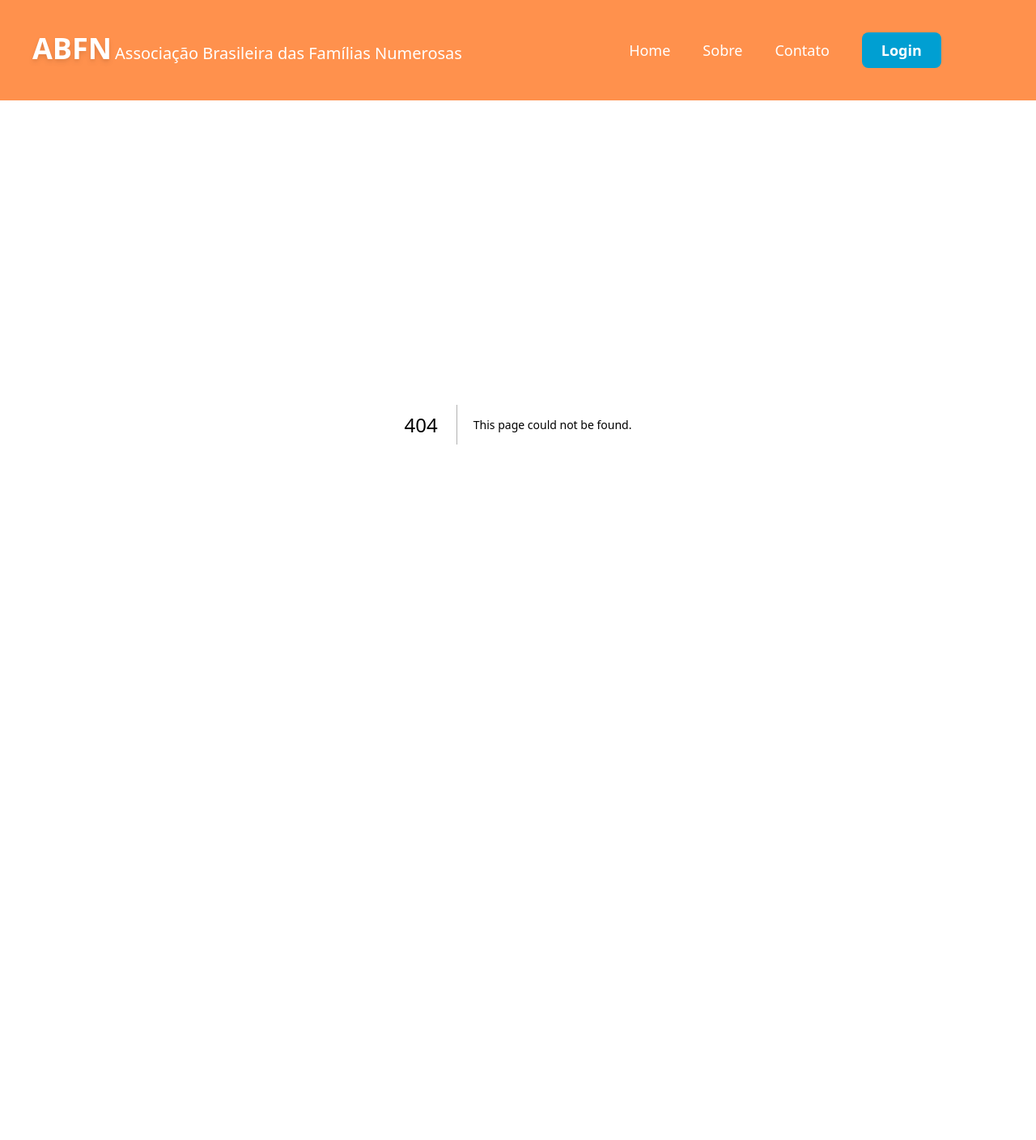
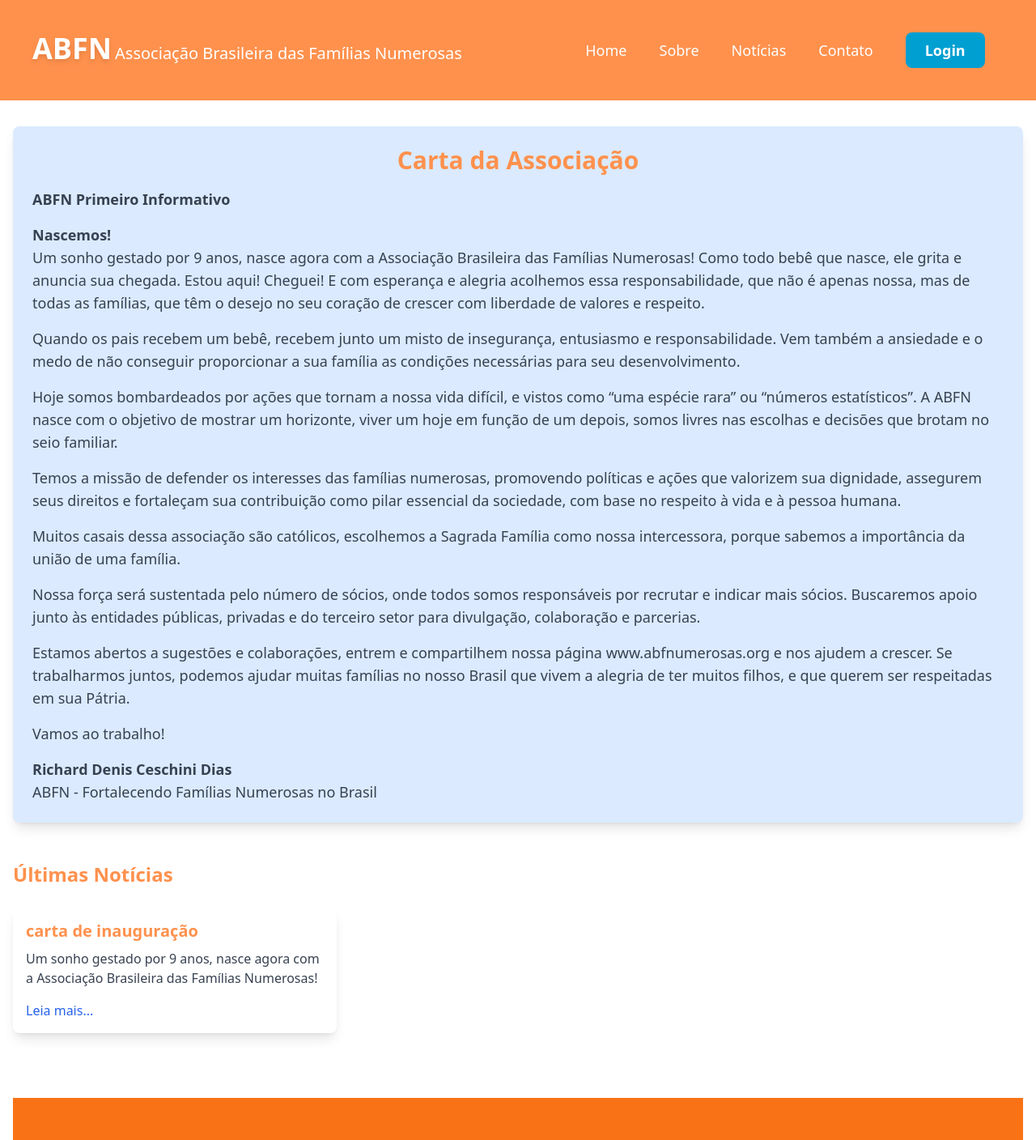
Before and after one commit to GuilhermeSegattoo/ABFN, a Next.js app: page /news in a window 1280 px wide. Before the commit this address had no page. Shown: the top 1408 px of the page at 81% size. Before the commit the page ends 924 px from the top, so only its background shows below. Built offline with nearby package versions, Linux system fonts and the light colour scheme.

Commit message:
ajustes 6

```diff
--- /dev/null
+++ b/src/app/news/page.tsx
@@ -0,0 +1,84 @@
+import React from "react";
+import ContatoFooter from "@/components/organism/ContatoFooter";
+
+const Noticias = () => {
+  return (
+    <div className="container mx-auto px-4 py-8">
+      {/* Carta da Associação */}
+      <section id="noticias" className="bg-blue-100 p-6 rounded-lg shadow-lg mb-12">
+        <h1 className="text-3xl font-bold text-primary text-center mb-4">
+          Carta da Associação
+        </h1>
+        <div className="text-lg text-gray-700">
+          <p>
+            <strong>ABFN Primeiro Informativo</strong>
+          </p>
+          <p className="mt-4">
+            <strong>Nascemos!</strong>
+          </p>
+          <p>
+            Um sonho gestado por 9 anos, nasce agora com a Associação Brasileira das Famílias Numerosas!
+            Como todo bebê que nasce, ele grita e anuncia sua chegada. Estou aqui! Cheguei!
+            E com esperança e alegria acolhemos essa responsabilidade, que não é apenas nossa,
+            mas de todas as famílias, que têm o desejo no seu coração de crescer com liberdade de valores e respeito.
+          </p>
+          <p className="mt-4">
+            Quando os pais recebem um bebê, recebem junto um misto de insegurança, entusiasmo e responsabilidade.
+            Vem também a ansiedade e o medo de não conseguir proporcionar a sua família as condições necessárias para seu desenvolvimento.
+          </p>
+          <p className="mt-4">
+            Hoje somos bombardeados por ações que tornam a nossa vida difícil, e vistos como “uma espécie rara” ou “números estatísticos”.
+            A ABFN nasce com o objetivo de mostrar um horizonte, viver um hoje em função de um depois, somos livres nas escolhas e decisões que brotam no seio familiar.
+          </p>
+          <p className="mt-4">
+            Temos a missão de defender os interesses das famílias numerosas, promovendo políticas e ações que valorizem sua dignidade, assegurem seus direitos e fortaleçam sua contribuição como pilar essencial da sociedade, com base no respeito à vida e à pessoa humana.
+          </p>
+          <p className="mt-4">
+            Muitos casais dessa associação são católicos, escolhemos a Sagrada Família como nossa intercessora, porque sabemos a importância da união de uma família.
+          </p>
+          <p className="mt-4">
+            Nossa força será sustentada pelo número de sócios, onde todos somos responsáveis por recrutar e indicar mais sócios.
+            Buscaremos apoio junto às entidades públicas, privadas e do terceiro setor para divulgação, colaboração e parcerias.
+          </p>
+          <p className="mt-4">
+            Estamos abertos a sugestões e colaborações, entrem e compartilhem nossa página www.abfnumerosas.org e nos ajudem a crescer. Se trabalharmos juntos, podemos ajudar muitas famílias no nosso Brasil que vivem a alegria de ter muitos filhos, e que querem ser respeitadas em sua Pátria.
+          </p>
+          <p className="mt-4">
+            Vamos ao trabalho!
+          </p>
+          <p className="mt-4">
+            <strong>Richard Denis Ceschini Dias</strong><br />
+            ABFN - Fortalecendo Famílias Numerosas no Brasil
+          </p>
+        </div>
+      </section>
+
+      {/* Seção de Notícias */}
+      <section>
+        <h2 className="text-2xl font-bold text-primary mb-6">Últimas Notícias</h2>
+        <div className="grid grid-cols-1 sm:grid-cols-2 lg:grid-cols-3 gap-6">
+          {/* Notícia 1 */}
+          <div className="bg-white p-4 rounded-lg shadow-lg">
+            <h3 className="text-xl font-semibold text-primary mb-2">
+              carta de inauguração
+            </h3>
+            <p className="text-gray-700 mb-4">
+            Um sonho gestado por 9 anos, nasce agora com a Associação Brasileira das Famílias Numerosas!
+            </p>
+            <a
+              href="#"
+              className="text-blue-600 hover:underline"
+            >
+              Leia mais...
+            </a>
+          </div>
+
+        </div>
+      </section>
+
+      <ContatoFooter />
+    </div>
+  );
+};
+
+export default Noticias;
--- a/src/app/page.tsx
+++ b/src/app/page.tsx
@@ -8,15 +8,17 @@ import Vantagens from "@/components/organism/Subscription";
 import ParceirosSection from "@/components/organism/ParceirosSection";
 import ContatoFooter from "@/components/organism/ContatoFooter";
 import ContatoSection from "@/components/organism/ContatoSection";
-import Defendendo from "@/components/organism/Defendendo";
+import {Defendendo, Section} from "@/components/organism/Defendendo";
 
 
 export default function Home() {
   return (
     <main className="">
       <Hero />
+      <Section/>
       <Vantagens />
       <Defendendo />
+
       <ContatoSection />
       <ContatoFooter />
     </main>
--- a/src/components/layout/NavBar.tsx
+++ b/src/components/layout/NavBar.tsx
@@ -23,7 +23,9 @@ const NavBar: FC<NavBarProps> = ({}) => {
         <li className="text-light font-light text-lg hover:border-b-4 hover:border-third hover:text-third">
           <Link href={"#sobre"}>Sobre</Link>
         </li>
-
+        <li className="text-light font-light text-lg hover:border-b-4 hover:border-third hover:text-third">
+          <Link href="/news">Notícias</Link>
+        </li>
 
         <li className="text-light font-light text-lg hover:border-b-4 hover:border-third hover:text-third">
           <Link href={"#contato"}>Contato</Link>
--- a/src/components/organism/ContatoSection.tsx
+++ b/src/components/organism/ContatoSection.tsx
@@ -59,17 +59,17 @@ const ContatoSection = () => {
   };
 
   return (
-    <section id="contato" className="w-full bg-secondary py-16 px-4 md:px-20 lg:px-32 mb-[-80px]">
+    <section id="contato" className="w-full bg-white py-16 px-4 md:px-20 lg:px-32 mb-[-80px]">
       <div className="container mx-auto flex flex-col lg:flex-row items-center justify-between gap-12">
         {/* Parte Esquerda (Formulário) */}
-        <div className="lg:w-1/2 bg-white shadow-lg rounded-lg p-8">
-        <h1 className="text-2xl font-light text-primary text-center lg:text-left mb-2">
-          <span className="font-bold text-3xl">Estamos em construção...</span> <br />
+        <div className="lg:w-1/2 bg-secondary shadow-lg rounded-lg p-8">
+        <h1 className="text-2xl font-bold text-white text-center lg:text-left mb-2">
+          <span className=" text-3xl">Estamos em construção...</span> <br />
           Para se manter informado, cadastre-se no formulário
         </h1>
           <form onSubmit={handleSubmit} className="space-y-6">
             <div>
-              <label htmlFor="name" className="block text-sm font-medium text-gray-700">
+              <label htmlFor="name" className="block text-sm font-medium text-white">
                 Nome
               </label>
               <input
@@ -83,7 +83,7 @@ const ContatoSection = () => {
               />
             </div>
             <div>
-              <label htmlFor="email" className="block text-sm font-medium text-gray-700">
+              <label htmlFor="email" className="block text-sm font-medium text-white">
                 Email
               </label>
               <input
@@ -97,7 +97,7 @@ const ContatoSection = () => {
               />
             </div>
             <div>
-              <label htmlFor="phone" className="block text-sm font-medium text-gray-700">
+              <label htmlFor="phone" className="block text-sm font-medium text-white">
                 Telefone
               </label>
               <input
@@ -111,7 +111,7 @@ const ContatoSection = () => {
               />
             </div>
             <div>
-              <label htmlFor="children" className="block text-sm font-medium text-gray-700">
+              <label htmlFor="children" className="block text-sm font-medium text-white">
                 Quantidade de filhos
               </label>
               <input
@@ -125,7 +125,7 @@ const ContatoSection = () => {
               />
             </div>
             <div>
-              <label htmlFor="relatives" className="block text-sm font-medium text-gray-700">
+              <label htmlFor="relatives" className="block text-sm font-medium text-white">
                 Parentes que coabitam
               </label>
               <textarea
@@ -156,10 +156,10 @@ const ContatoSection = () => {
 
 
 
-  <h2 className="text-4xl font-bold text-white mb-6 text-center lg:text-left">
+  <h2 className="text-4xl font-bold text-third mb-6 text-center lg:text-left">
     Considera-se família numerosa
   </h2>
-  <p className="text-white text-2xl font-normal leading-relaxed mb-4 text-center lg:text-left">
+  <p className="text-black text-2xl font-light leading-relaxed mb-4 text-center lg:text-left">
     <span className="font-bold text-3xl mb-4">A família composta por no mínimo seis membros.</span> <br />
     Além do pai, da mãe e dos filhos, consideram-se membros da família numerosa parentes que coabitam.
   </p>
--- a/src/components/organism/Defendendo.tsx
+++ b/src/components/organism/Defendendo.tsx
@@ -32,4 +32,26 @@ const Defendendo = () => {
   );
 };
 
-export default Defendendo;
+const Section = () => {
+  return (
+    <section className="w-full px-4 py-16 flex flex-col items-center">
+      {/* Linha horizontal */}
+      <hr className="w-[70%] border-t-2 border-third mb-8" />
+
+      {/* Conteúdo da Section */}
+      <div className="flex justify-between items-center w-full max-w-7xl px-4">
+        {/* Título à esquerda */}
+        <h2 className="font-bold text-3xl lg:text-5xl text-primary leading-tight text-center lg:text-left">
+          Juntos, <br /> criamos o amanhã
+        </h2>
+
+        {/* Frase à direita */}
+        <p className="text-xl sm:text-2xl text-right font-light text-gray-700 max-w-lg">
+          Vamos nos unir junto a ABFN e fortalecer a vida das famílias numerosas.
+        </p>
+      </div>
+    </section>
+  );
+};
+
+export { Defendendo, Section };
--- a/src/components/organism/Hero.tsx
+++ b/src/components/organism/Hero.tsx
@@ -1,7 +1,4 @@
-import Image from "next/image";
 import React, { FC } from "react";
-
-import ImageSliders from "./Sponsorship";
 import FamilySection from "./FamilySection";
 
 interface HeroProps {}
@@ -10,26 +7,26 @@ const Hero: FC<HeroProps> = ({}) => {
   return (
     <section
       id="home"
-      className="w-full bg-primary flex flex-col justify-center items-center min-h-[60vh] 2xl:min-h-[80vh] mb-[-40px] px-4"
+      className="w-full bg-cover bg-center flex flex-col justify-center items-center min-h-[60vh] 2xl:min-h-[80vh] mb-[-40px] px-4"
+      style={{
+        backgroundImage: 'url("/bg-familia-abfn.jpg")', // Caminho para a imagem na pasta public
+      }}
     >
       {/* Título */}
-      <h1 className="font-bold text-[32px] sm:text-[40px] xl:text-7xl leading-tight text-center text-white mt-1">
+      <h1 className="font-bold text-[40px] sm:text-[40px] xl:text-7xl leading-tight text-center text-white mt-[50px] shadow-lg drop-shadow-lg">
         Bem-vindo à ABFN
       </h1>
 
       {/* Frase */}
       <p className="text-light font-medium text-xl sm:text-xl sm:mb-5 xl:text-4xl mt-4 text-center leading-relaxed max-w-3xl">
-         Fortalecendo Famílias Numerosas no Brasil
-      </p>
-       {/* Slider */}
-       <div className="mt-[30px] sm:mt-[40px] lg:mt-[-200px] w-full max-w-7xl px-4">
-        <FamilySection />
-      </div>
-      <p className="text-light font-light text-xl sm:text-2xl xl:text-4xl mt-4 text-center leading-relaxed max-w-7xl">
-      A ABFN valoriza a vida desde a concepção até a morte natural, apoiando famílias numerosas que vivem a generosidade do amor e a paternidade responsável
+        Fortalecendo Famílias Numerosas no Brasil
       </p>
 
 
+
+      <p className="text-light font-light text-xl sm:text-2xl xl:text-4xl mt-80 mb-32 text-center leading-relaxed max-w-7xl shadow-lg drop-shadow-lg">
+        A ABFN valoriza a vida desde a concepção até a morte natural, apoiando famílias numerosas que vivem a generosidade do amor e a paternidade responsável
+      </p>
     </section>
   );
 };
--- a/tailwind.config.ts
+++ b/tailwind.config.ts
@@ -9,7 +9,7 @@ const config: Config = {
   theme: {
     extend: {
       backgroundImage: {
-        'bg-1': "url('/bg-1.png')",
+        'bg-1': "/bg-familia.jpg",
         'bg-2': "url('/bg-2.png')",
         'bg-3': "url('/bg-3.png')",
         'bg-4': "url('/bg-4.png')",
```
Also changed, not shown: public/bg-familia-abfn.jpg (added), public/bg-familia.jpg (added).
